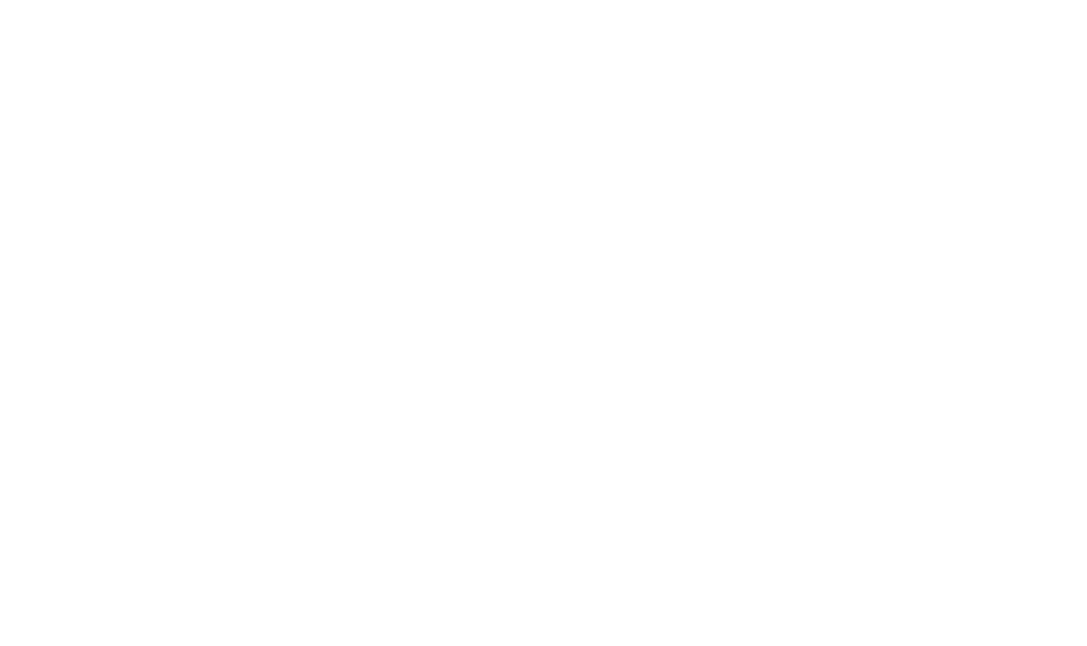
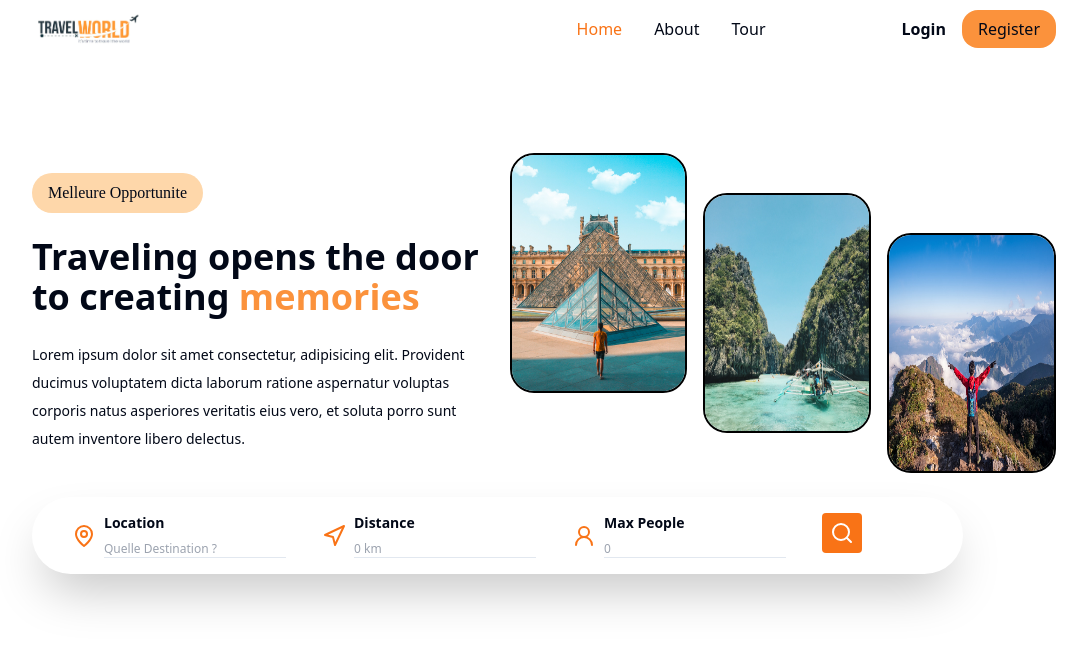
Before and after one commit to SidyMohamedSalim/easyTourisme, a Next.js app: page / in a window 1280 px wide. Shown: the top 646 px of the page, without its empty margins (96-1183 px from the left). Built offline with nearby package versions, Linux system fonts and the light colour scheme.

Commit message:
add welcome section

```diff
--- /dev/null
+++ b/app/about/page.tsx
@@ -0,0 +1,7 @@
+import React from "react";
+
+const page = () => {
+  return <div>page</div>;
+};
+
+export default page;
--- /dev/null
+++ b/app/header.tsx
@@ -0,0 +1,47 @@
+import Image from "next/image";
+import Link from "next/link";
+import React from "react";
+
+const Header = () => {
+  return (
+    <header>
+      <div className="max-w-5xl mx-auto flex items-center justify-between py-3">
+        <div>
+          <Image
+            width={300}
+            height={200}
+            className="w-28"
+            src={"/images/logo.png"}
+            alt=""
+          />
+        </div>
+        <div className="flex justify-evenly gap-12">
+          <nav className="mr-14 text-md font-light">
+            <Link href={"/"} className="px-4 text-orange-500">
+              Home
+            </Link>
+            <Link href={"/about"} className="px-4">
+              About
+            </Link>
+            <Link href={"/tours"} className="px-4">
+              Tour
+            </Link>
+          </nav>
+          <div className="">
+            <Link className="font-semibold p-4" href={"/auth/login"}>
+              Login
+            </Link>
+            <Link
+              className="bg-orange-400 rounded-2xl px-4 py-2"
+              href={"/auth/register"}
+            >
+              Register
+            </Link>
+          </div>
+        </div>
+      </div>
+    </header>
+  );
+};
+
+export default Header;
--- a/app/layout.tsx
+++ b/app/layout.tsx
@@ -1,21 +1,22 @@
-import './globals.css'
-import { Inter } from 'next/font/google'
-
-const inter = Inter({ subsets: ['latin'] })
+import "./globals.css";
+import Header from "./header";
 
 export const metadata = {
-  title: 'Create Next App',
-  description: 'Generated by create next app',
-}
+  title: "Create Next App",
+  description: "Generated by create next app",
+};
 
 export default function RootLayout({
   children,
 }: {
-  children: React.ReactNode
+  children: React.ReactNode;
 }) {
   return (
     <html lang="en">
-      <body className={inter.className}>{children}</body>
+      <body>
+        <Header />
+        {children}
+      </body>
     </html>
-  )
+  );
 }
--- a/app/page.tsx
+++ b/app/page.tsx
@@ -1,5 +1,10 @@
+import Welcome from "@/components/home/Welcome";
 import Image from "next/image";
 
 export default function Home() {
-  return <main></main>;
+  return (
+    <main>
+      <Welcome />
+    </main>
+  );
 }
--- /dev/null
+++ b/components/home/Welcome.tsx
@@ -0,0 +1,110 @@
+import Image from "next/image";
+import React from "react";
+import { MapPin, Navigation, Search, User2 } from "lucide-react";
+
+const Welcome = () => {
+  return (
+    <div>
+      <div className="max-w-5xl mx-auto">
+        <div className=" mx-auto flex justify-between items-center max-xl:px-4 pt-24">
+          {/* left */}
+          <div className="w-[48%] pr-6">
+            <div className="bg-orange-200 w-fit px-4 py-2 rounded-full font-[cursive]">
+              Melleure Opportunite
+            </div>
+            <h1 className="font-semibold text-4xl py-6 space-x-4 leading-10">
+              Traveling opens the door to creating{" "}
+              <span className="text-orange-400">memories</span>
+            </h1>
+            <p className="text-sm font-light leading-7">
+              Lorem ipsum dolor sit amet consectetur, adipisicing elit.
+              Provident ducimus voluptatem dicta laborum ratione aspernatur
+              voluptas corporis natus asperiores veritatis eius vero, et soluta
+              porro sunt autem inventore libero delectus.
+            </p>
+          </div>
+
+          {/* right */}
+          <div className="w-[55%] flex">
+            <div className="mr-4">
+              <Image
+                className="w-96  h-60 mr-5 border-2 border-black rounded-3xl"
+                width={300}
+                height={700}
+                alt=""
+                src={"/images/hero-img01.jpg"}
+              />
+            </div>
+            <div className="mt-10 mr-4">
+              <Image
+                className="w-96 h-60  border-black   border-2 rounded-3xl"
+                width={300}
+                height={700}
+                alt=""
+                src={"/images/gallery-01.jpg"}
+              />
+            </div>
+            <div className="mt-20">
+              <Image
+                className="w-96   h-60 border-2 border-black s rounded-3xl"
+                width={300}
+                height={700}
+                alt=""
+                src={"/images/hero-img02.jpg"}
+              />
+            </div>
+          </div>
+        </div>
+        {/* search */}
+        <div className="grid grid-cols-7 shadow-2xl w-fit rounded-full px-10 py-4 gap-6  my-6 text-sm">
+          <div className="col-span-2 flex items-center gap-2 ">
+            <MapPin className="text-orange-500" />
+            <div>
+              <h1 className="font-bold pb-2 ">Location</h1>
+              <div className="border-b b mr-3 text-xs focus:border-none">
+                <input
+                  type="search"
+                  className="pr-2 focus:outline-none"
+                  placeholder="Quelle Destination ?"
+                />
+              </div>
+            </div>
+          </div>
+          <div className="col-span-2 flex items-center gap-2">
+            <Navigation className="text-orange-500" />
+            <div>
+              <h1 className="font-bold pb-2">Distance</h1>
+              <div className="border-b  mr-3 text-xs focus:border-none">
+                <input
+                  type="search"
+                  className="pr-2  focus:outline-none"
+                  placeholder="0 km"
+                />
+              </div>
+            </div>
+          </div>
+          <div className=" col-span-2 flex items-center gap-2">
+            <User2 className="text-orange-500" />
+            <div>
+              <h1 className="font-bold pb-2">Max People</h1>
+              <div className="border-b  mr-3 text-xs focus:border-none">
+                <input
+                  type="search"
+                  className="pr-2  focus:outline-none"
+                  placeholder="0"
+                />
+              </div>
+            </div>
+          </div>
+          <div>
+            <button className="font-bold bg-orange-500 w-fit p-2 rounded-sm">
+              <Search className="text-white" />
+            </button>
+          </div>
+        </div>
+      </div>
+    </div>
+  );
+};
+
+export default Welcome;
```
